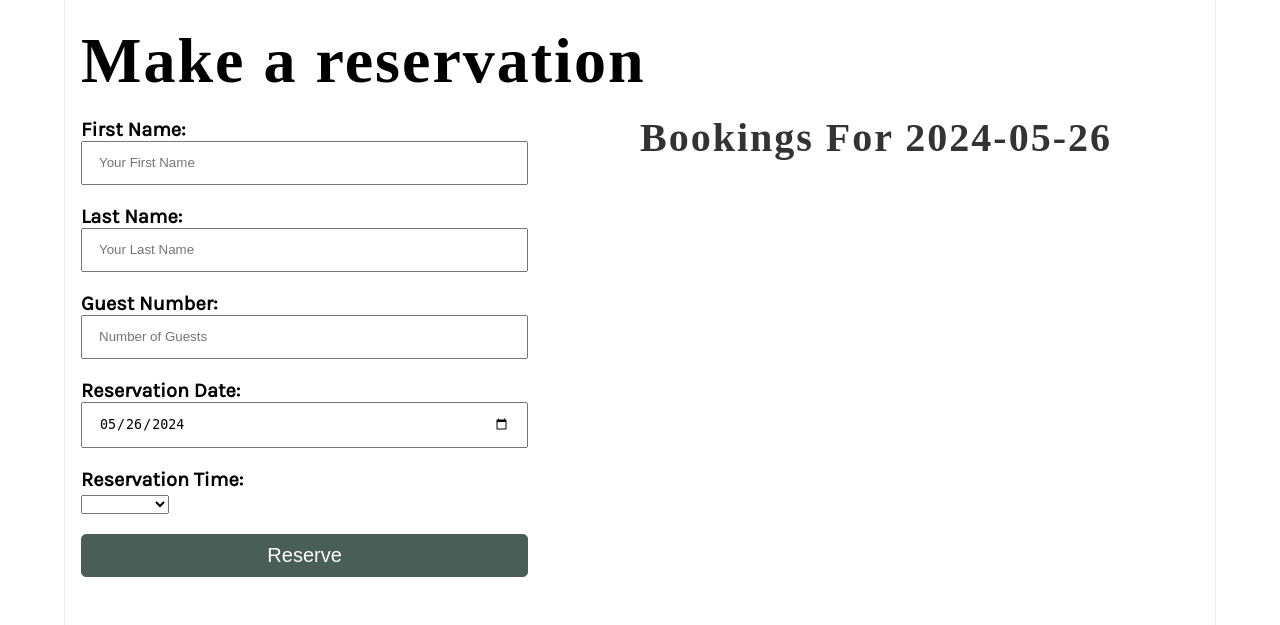
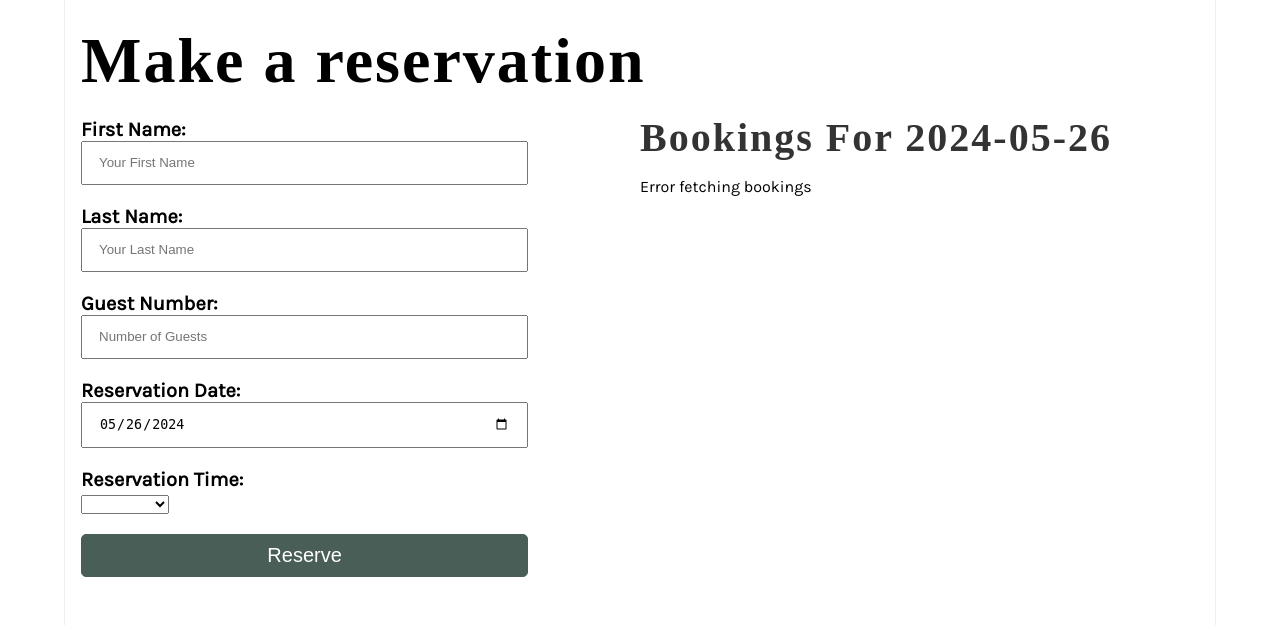
Before and after one commit to Kirill777-web/little-lemon, a Django app: page /book/ in a window 1280 px wide. Shown: the part 261-886 px from the top of the page. Run offline with Django 5.2, Linux system fonts and the light colour scheme; data that the repository does not hold is empty; some web fonts are replaced.

Commit message:
Improve error handling in bookings view

```diff
--- a/restaurant/templates/book.html
+++ b/restaurant/templates/book.html
@@ -52,6 +52,7 @@
     fetch("{% url 'bookings' %}?date=" + date)
       .then(r => r.json())
       .then(data => {
+        if (Array.isArray(data)) {
           let reserved_slots = [];
           let bookings = '';
 
@@ -76,8 +77,17 @@
             bookings = "No bookings";
           }
           document.getElementById('bookings').innerHTML = bookings;
+        } else {
+          console.error('Expected an array but got', data);
+          document.getElementById('bookings').innerHTML = 'Error fetching bookings';
+        }
       })
+      .catch(error => {
+        console.error('Error:', error);
+        document.getElementById('bookings').innerHTML = 'Error fetching bookings';
+      });
 }
+
 
   function formatTime(time) {
     const ampm = time < 12 ? 'AM' : 'PM';
```
Lines whose indentation alone changed are shown as unchanged.
